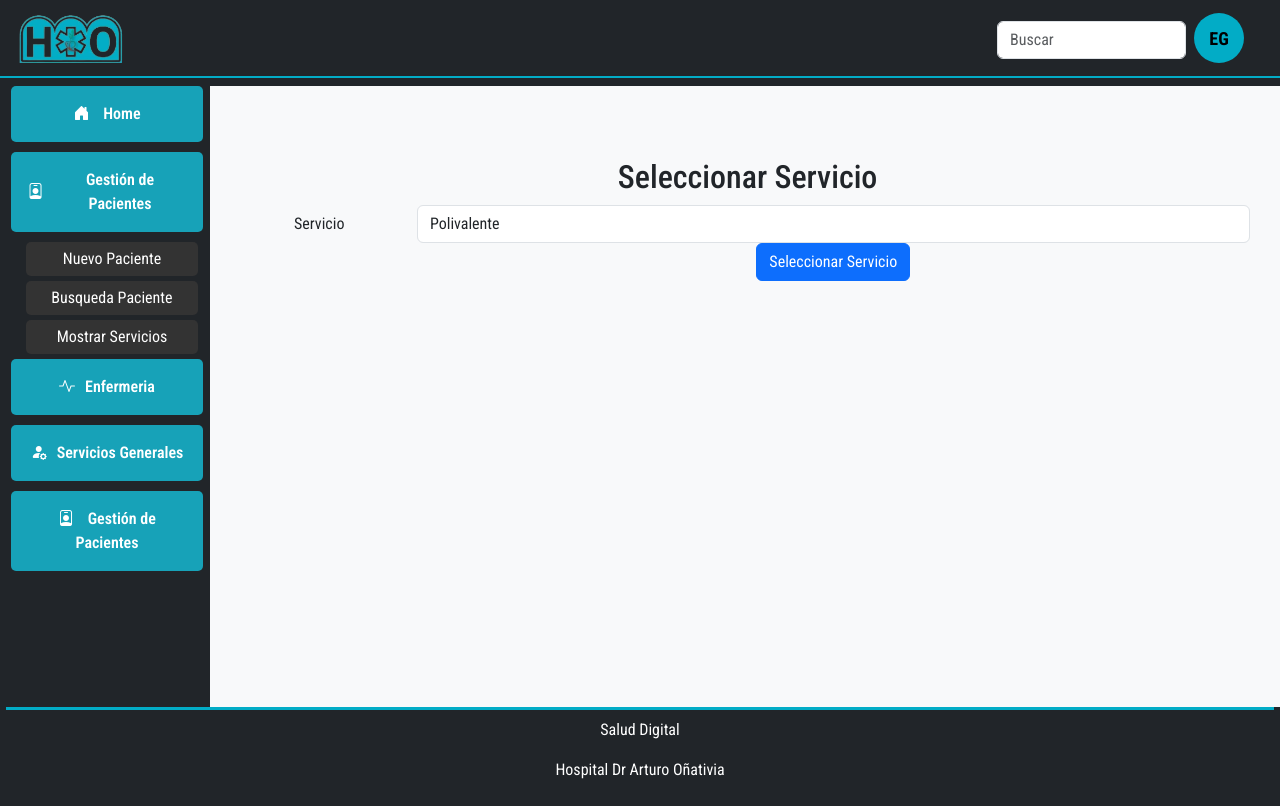
After one commit to EzeAleGuzman/Cambiando-Dash, a Django app: page /seleccionar-servicio/ in a window 1280 px wide, after a click on "Gestión de Pacientes". The commit adds this page. Run offline with Django 5.2, Linux system fonts and the light colour scheme; data comes from the database, SQL or seed files in the repository; both versions use the stored data as it was after the commit.

Commit message:
ingresar paciente

```diff
--- /dev/null
+++ b/gestioncamas/templates/gestioncamas/seleccionar_servicio.html
@@ -0,0 +1,53 @@
+{% extends 'base.html' %}
+
+{% block main_content %}
+
+<div class="container mt-5">
+    <h2>Seleccionar Servicio</h2>
+
+    <!-- Mensajes de error -->
+    {% if form.errors %}
+        <div class="alert alert-danger">
+            <ul>
+                {% for field in form %}
+                    {% for error in field.errors %}
+                        <li>{{ error }}</li>
+                    {% endfor %}
+                {% endfor %}
+            </ul>
+        </div>
+    {% endif %}
+
+    <form method="post" class="form-horizontal">
+        {% csrf_token %}
+
+        <!-- Seleccionar Servicio -->
+        <div class="form-group row">
+            <label for="servicio" class="col-sm-2 col-form-label">Servicio</label>
+            <div class="col-sm-10">
+                <select id="servicio" class="form-control" name="servicio">
+                    {% for servicio in servicios_con_camas_libres %}
+                        <option value="{{ servicio.id }}">{{ servicio.nombre }}</option>
+                    {% endfor %}
+                </select>
+            </div>
+        </div>
+
+        <!-- Botón de envío -->
+        <div class="form-group row">
+            <div class="col-sm-10 offset-sm-2">
+                <button type="submit" class="btn btn-primary">Seleccionar Servicio</button>
+            </div>
+        </div>
+    </form>
+
+    {% if servicio_seleccionado %}
+     <ul>
+        {% for camas in camas_libres %}
+            <li>{{ camas.nombre }}</li>
+        {% endfor %}
+     </ul>
+     {% endif %}
+</div>
+
+{% endblock %}
--- a/gestioncamas/urls.py
+++ b/gestioncamas/urls.py
@@ -14,4 +14,14 @@ urlpatterns = [
         views.ubicacion_detalle,
         name="ubicacion_detalle",
     ),
+    path(
+        "ingresar-paciente-cama/<int:servicio_seleccionado>/",
+        views.ingresarpacienteacama,
+        name="ingresarpacienteacama",
+    ),
+    path(
+        "seleccionar-servicio/",
+        views.seleccionar_servicio,
+        name="seleccionar_servicio",
+    ),
 ]
--- a/gestioncamas/views.py
+++ b/gestioncamas/views.py
@@ -1,7 +1,9 @@
 
 from .models import Cama, Servicio, Ubicacion, PacienteCama
 from django.shortcuts import render, get_object_or_404
-
+from pacientes.models import Paciente
+from .forms import IngresarPacienteCamaForm
+from django.shortcuts import redirect
 
 def Dashbord(request):
     #obtener datos de los servicios
@@ -107,3 +109,52 @@ def ubicacion_detalle(request, ubicacion_id):
     }
 
     return render(request, "gestioncamas/ubicacion_detalle.html", context)
+
+
+
+
+def seleccionar_servicio(request):
+    servicios_con_camas_libres = Servicio.objects.filter(ubicacion__cama__estado="LIBRE")
+    servicio_seleccionado = None
+    camas_libres = []
+
+    if request.method == "POST":
+        seleccionar_servicio = request.POST.get("servicio")
+        ubicaciones = Ubicacion.objects.filter(servicio=servicio_seleccionado)
+        camas_libres = Cama.objects.filter(ubicacion__in=ubicaciones, estado="LIBRE")
+
+        return redirect("ingresarpacienteacama",servicio_id = servicio_seleccionado)
+    context = {
+        "servicios_con_camas_libres": servicios_con_camas_libres,
+        "servicio_seleccionado": servicio_seleccionado,
+        "camas_libres": camas_libres,
+    }
+    return render(request, "gestioncamas/seleccionar_servicio.html", context)
+
+
+def ingresarpacienteacama(request):
+    servicios = Servicio.objects.all()
+    ubicaciones = Ubicacion.objects.filter(servicio=servicio_seleccionado)
+    camas_libres = Cama.objects.filter(ubicacion__in=ubicaciones, estado="LIBRE")
+
+    if request.method == "POST":
+        form = IngresarPacienteCamaForm(request.POST)
+        if form.is_valid():
+            paciente = form.cleaned_data['dni_paciente']  # Aquí obtenemos el paciente validado
+            cama = form.cleaned_data['cama']
+
+            # Asignar el paciente a la cama
+            paciente_cama = PacienteCama(paciente=paciente, cama=cama)
+            paciente_cama.save()
+
+            # Redirigir a una página de éxito o recargar la misma página
+            return redirect('pagina_de_exito')
+    else:
+        form = IngresarPacienteCamaForm()
+
+    context = {
+        "servicios": servicios,
+        "form": form,
+        "camas_libres": camas_libres,
+    }
+    return render(request, "gestioncamas/ingresarpacienteacama.html", context)
--- a/templates/base.html
+++ b/templates/base.html
@@ -111,9 +111,12 @@
             id="Servicios"
             onclick="submenu('subServicios')"
           >
-            <i class="bi bi-file-earmark-text"></i> Pacientes
+          <i class="bi bi-person-badge"></i> Gestión de Pacientes
           </div>
           <div id="subServicios" class="sub-boxes" style="display: none">
+            <div class="sub-box">
+              <a href="{% url 'nuevopaciente' %}" class="text-decoration-none text-white">Nuevo Paciente</a>
+            </div>
             <div class="sub-box">
               <a href="{% url 'Pacientes' %}" class="text-decoration-none text-white">Busqueda Paciente</a>
             </div>
```
Also changed, not shown: gestioncamas/forms.py (added, +19 -0 lines), gestioncamas/templates/gestioncamas/ingresarpacienteacama.html (added, +59 -0 lines), db.sqlite3.
